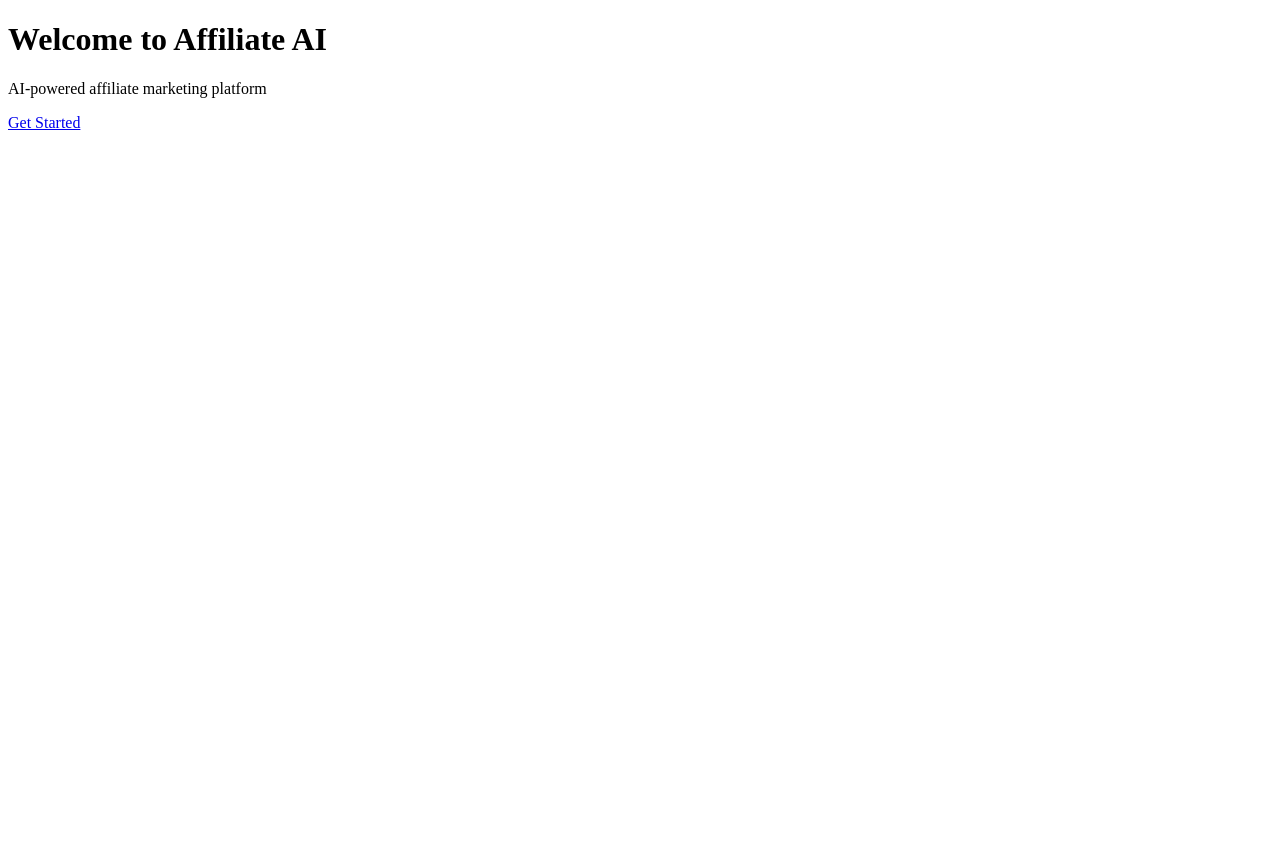
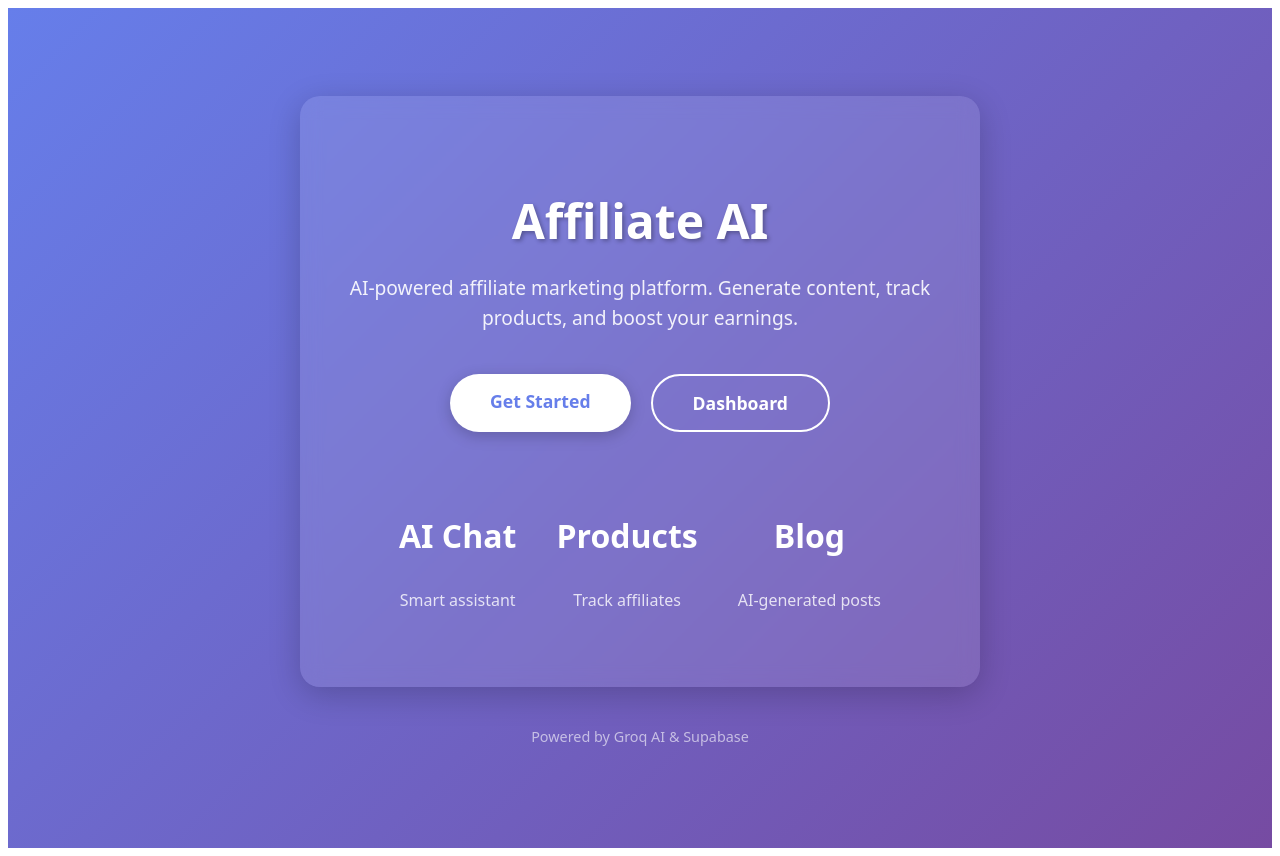
Before and after one commit to imegoodluck009-code/-affiliate-ai, a Next.js app: page / in a window 1280 px wide. Before the commit the page ends 800 px from the top, so only its background shows below. Built offline with nearby package versions, Linux system fonts and the light colour scheme.

Commit message:
Professional homepage + cookie-based auth + dashboard UI

```diff
--- a/app/api/auth/login/route.ts
+++ b/app/api/auth/login/route.ts
@@ -1,4 +1,5 @@
 import { createClient } from '@supabase/supabase-js'
+import { cookies } from 'next/headers'
 import { NextResponse } from 'next/server'
 
 export async function POST(request: Request) {
@@ -18,18 +19,16 @@ export async function POST(request: Request) {
     return NextResponse.json({ error: error.message }, { status: 400 })
   }
 
-  // Create response with session data
   const response = NextResponse.json({
     message: 'Login successful',
     user: data.user
   })
 
-  // Set session cookie
   response.cookies.set('supabase-session', data.session.access_token, {
     httpOnly: true,
     secure: true,
     sameSite: 'strict',
-    maxAge: 60 * 60 * 24 * 7 // 7 days
+    maxAge: 60 * 60 * 24 * 7
   })
 
   return response
--- a/app/page.tsx
+++ b/app/page.tsx
@@ -1,9 +1,99 @@
 export default function HomePage() {
   return (
-    <main>
-      <h1>Welcome to Affiliate AI</h1>
-      <p>AI-powered affiliate marketing platform</p>
-      <a href="/auth">Get Started</a>
-    </main>
+    <div style={{
+      minHeight: '100vh',
+      background: 'linear-gradient(135deg, #667eea 0%, #764ba2 100%)',
+      display: 'flex',
+      flexDirection: 'column',
+      alignItems: 'center',
+      justifyContent: 'center',
+      color: 'white',
+      fontFamily: 'system-ui, -apple-system, sans-serif',
+      textAlign: 'center',
+      padding: '20px'
+    }}>
+      <div style={{
+        background: 'rgba(255,255,255,0.1)',
+        backdropFilter: 'blur(10px)',
+        borderRadius: '20px',
+        padding: '60px 40px',
+        maxWidth: '600px',
+        boxShadow: '0 8px 32px rgba(0,0,0,0.2)'
+      }}>
+        <h1 style={{
+          fontSize: '3rem',
+          fontWeight: 'bold',
+          marginBottom: '20px',
+          textShadow: '2px 2px 4px rgba(0,0,0,0.3)'
+        }}>
+          Affiliate AI
+        </h1>
+
+        <p style={{
+          fontSize: '1.2rem',
+          marginBottom: '40px',
+          opacity: 0.9,
+          lineHeight: 1.6
+        }}>
+          AI-powered affiliate marketing platform.
+          Generate content, track products, and boost your earnings.
+        </p>
+
+        <div style={{ display: 'flex', gap: '20px', justifyContent: 'center', flexWrap: 'wrap' }}>
+          <a href="/auth" style={{
+            background: 'white',
+            color: '#667eea',
+            padding: '15px 40px',
+            borderRadius: '50px',
+            textDecoration: 'none',
+            fontWeight: 'bold',
+            fontSize: '1.1rem',
+            transition: 'transform 0.2s',
+            boxShadow: '0 4px 15px rgba(0,0,0,0.2)'
+          }}>
+            Get Started
+          </a>
+
+          <a href="/dashboard" style={{
+            background: 'transparent',
+            color: 'white',
+            padding: '15px 40px',
+            borderRadius: '50px',
+            textDecoration: 'none',
+            fontWeight: 'bold',
+            fontSize: '1.1rem',
+            border: '2px solid white',
+            transition: 'transform 0.2s'
+          }}>
+            Dashboard
+          </a>
+        </div>
+
+        <div style={{
+          marginTop: '50px',
+          display: 'flex',
+          gap: '40px',
+          justifyContent: 'center',
+          flexWrap: 'wrap'
+        }}>
+          <div>
+            <h3 style={{ fontSize: '2rem', fontWeight: 'bold' }}>AI Chat</h3>
+            <p style={{ opacity: 0.8 }}>Smart assistant</p>
+          </div>
+          <div>
+            <h3 style={{ fontSize: '2rem', fontWeight: 'bold' }}>Products</h3>
+            <p style={{ opacity: 0.8 }}>Track affiliates</p>
+          </div>
+          <div>
+            <h3 style={{ fontSize: '2rem', fontWeight: 'bold' }}>Blog</h3>
+            <p style={{ opacity: 0.8 }}>AI-generated posts</p>
+          </div>
+        </div>
+      </div>
+
+      <p style={{ marginTop: '40px', opacity: 0.6, fontSize: '0.9rem' }}>
+        Powered by Groq AI & Supabase
+      </p>
+    </div>
   )
 }
```
Also changed, not shown: app/dashboard/page.tsx (+112 -18 lines).
